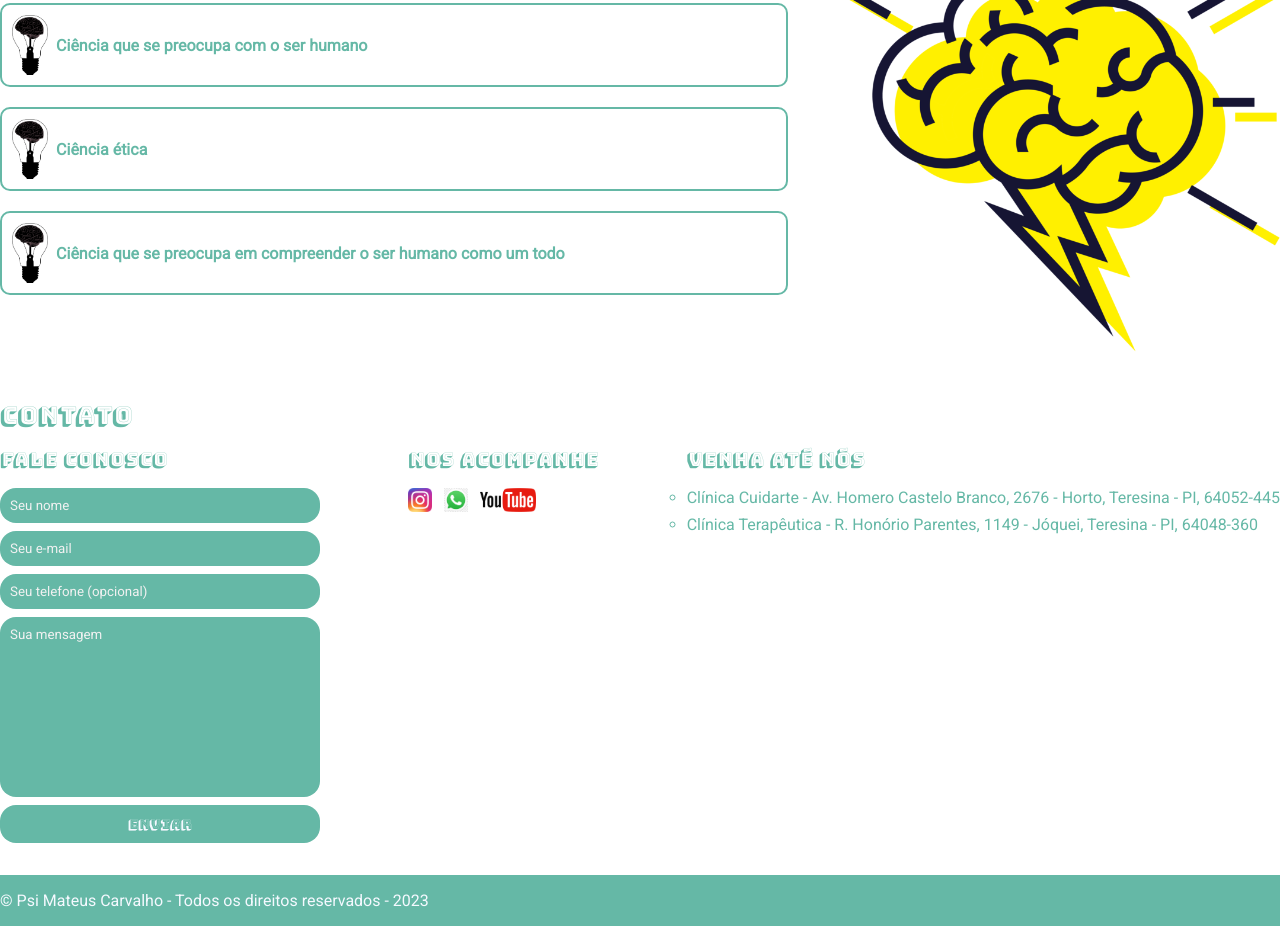
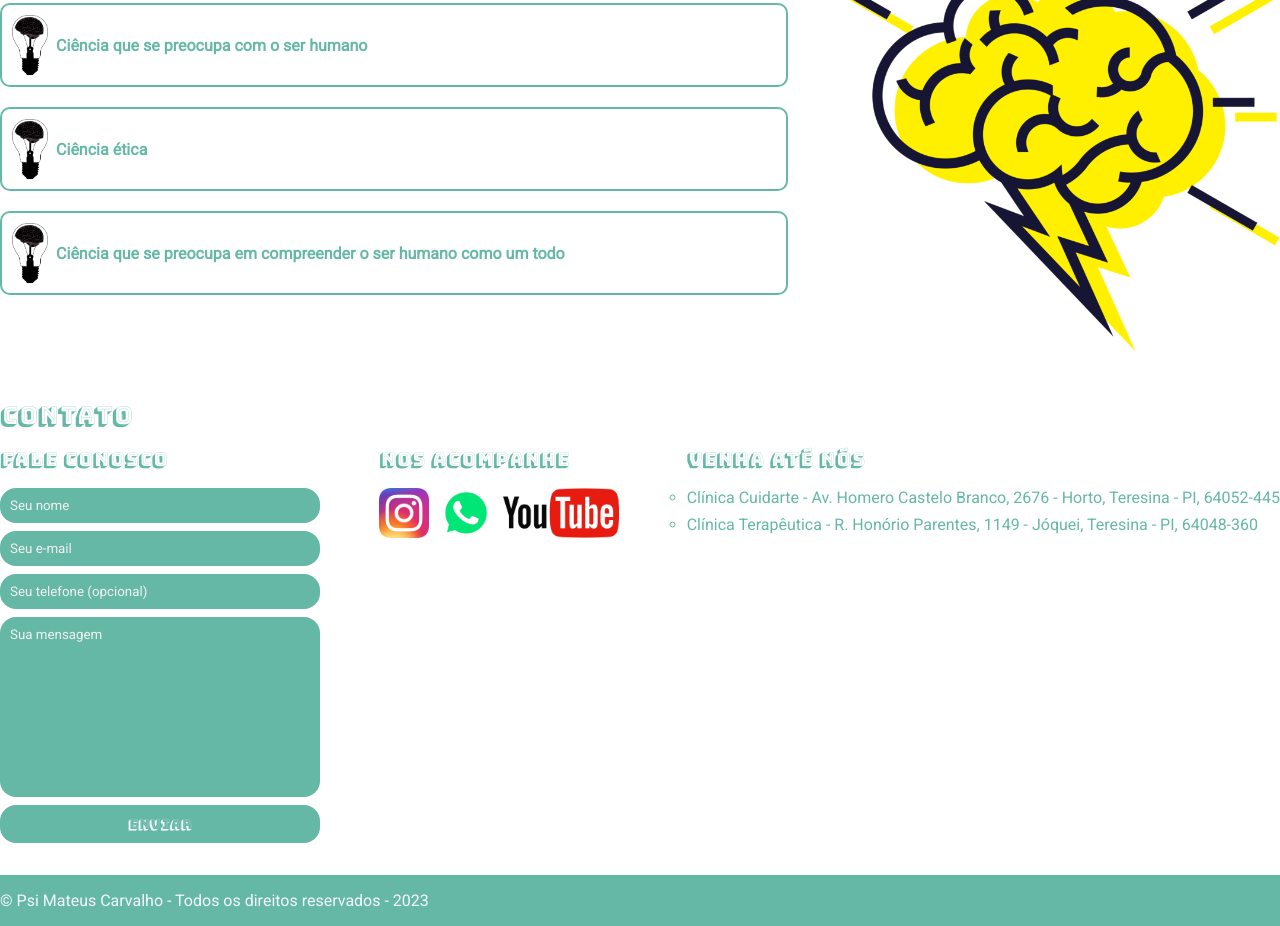
Before and after one commit to mateusrc-dev/games_shop, a plain HTML site: page index.html in a window 1280 px wide. Shown: the part 930-1856 px from the top of the page. Drawn offline with Linux system fonts and the light colour scheme.

Commit message:
updated project

```diff
--- a/index.html
+++ b/index.html
@@ -100,7 +100,7 @@
                                     title="Contato do Whatsapp"
                                     target="_blank"
                                 >
-                                    <img src="./images/whatsapp.png" alt="logo do whatsapp">
+                                    <img src="./images/WhatsApp_Logo_PNG_Sem_Fundo_Transparente.png" alt="logo do whatsapp">
                                 </a>
                             </li>
                             <li>
--- a/main.css
+++ b/main.css
@@ -134,7 +134,7 @@ main section .store-front {
 }
 
 .social-links img {
-    height: 24px;
+    height: 50px;
 }
 
 .social-links {
```
Also changed, not shown: images/WhatsApp_Logo_PNG_Sem_Fundo_Transparente.png (added).
